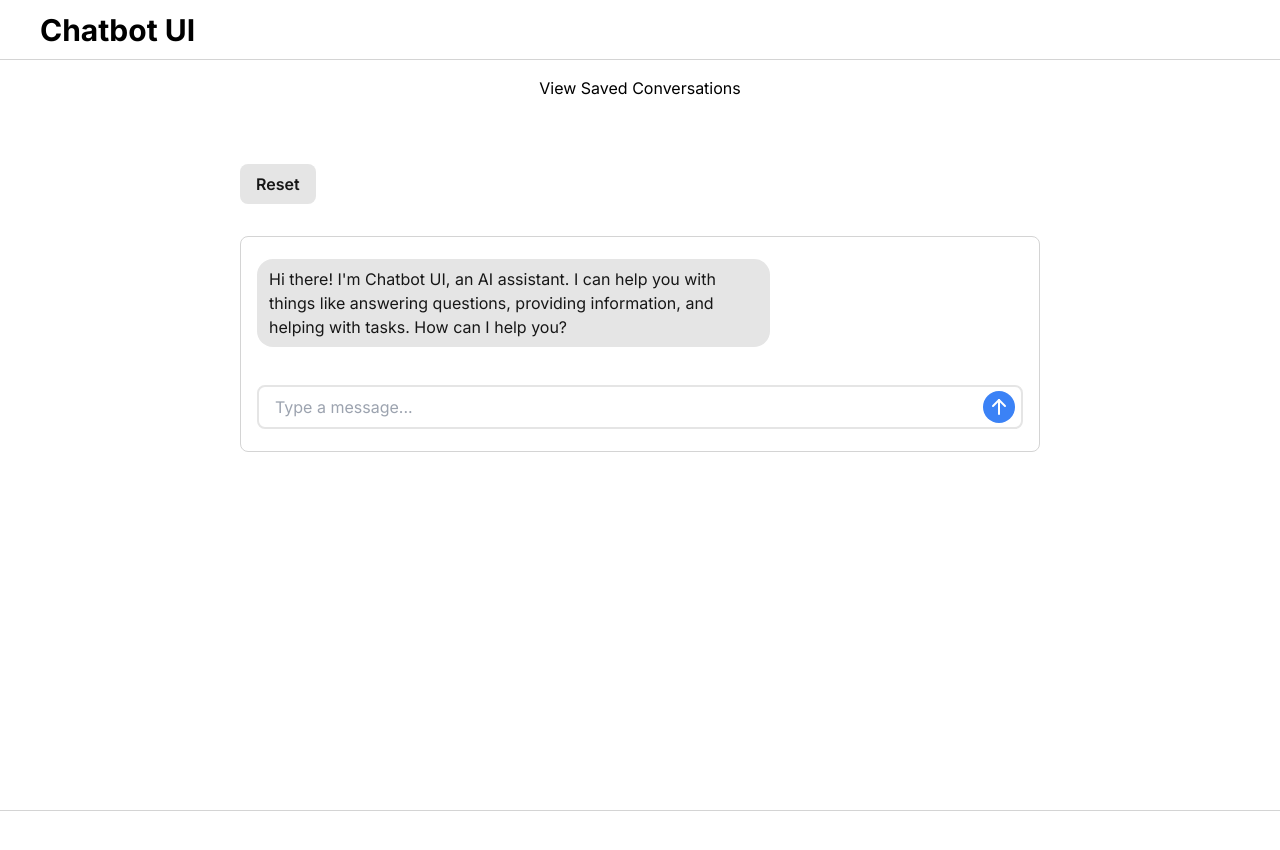
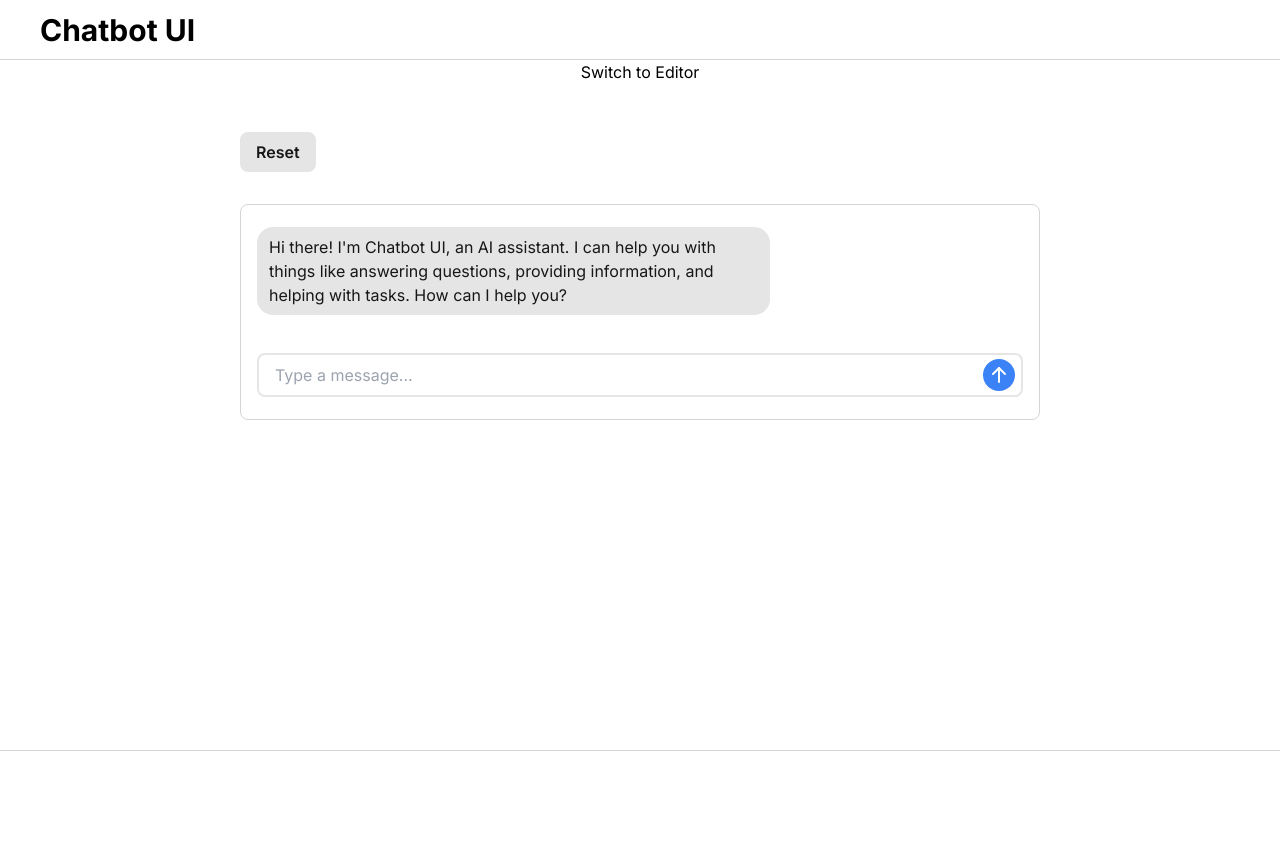
Before and after one commit to DanPace725/chatbot-ui-lite2, a Next.js app: page / in a window 1280 px wide. Shown: the top 850 px of the page. After the commit the page ends 800 px from the top, so only its background shows below. Built offline with nearby package versions, Linux system fonts and the light colour scheme; no server answers.

Commit message:
toggle function

```diff
--- /dev/null
+++ b/components/Editor/Editor.tsx
@@ -0,0 +1,4 @@
+
+export const Editor= () => {
+  return <p>Hello World!</p>;
+};
--- a/pages/index.tsx
+++ b/pages/index.tsx
@@ -7,15 +7,18 @@ import Head from "next/head";
 import { useEffect, useRef, useState } from "react";
 import { supabase } from "@/supabaseClient";
 import { v4 as uuidv4 } from 'uuid';
+import { Editor } from "@/components/Editor/Editor";
 
 export default function Home() {
  const [messages, setMessages] = useState<Message[]>([]);
  const [loading, setLoading] = useState<boolean>(false);
  const [conversationId, setConversationId] = useState<string | null>(null);
  const messagesEndRef = useRef<HTMLDivElement>(null);
- // Add a new state variable for toggling the view
- const [showConversations, setShowConversations] = useState<boolean>(false);
+ const [currentView, setCurrentView] = useState('chat'); // 'chat' or 'editor'
 
+ const toggleView = () => {
+  setCurrentView(currentView === 'chat' ? 'editor' : 'chat');
+};
 
 
  function generateConversationId() {
@@ -200,23 +203,24 @@ const fetchConversations = async () => {
       </Head>
 
 
-        <Navbar />
+
         <div className="flex flex-col h-screen">
-        {/* Toggle button */}
-        <button onClick={() => setShowConversations(!showConversations)} className="m-4">
-          {showConversations ? "Back to Chat" : "View Saved Conversations"}
-        </button>
-
-        {/* Conditional rendering based on showConversations state */}
-        <div className="flex-1 overflow-auto">
+          <Navbar />
+          <button onClick={toggleView} className="toggle-button">
+            Switch to {currentView === 'chat' ? 'Editor' : 'Chat'}
+          </button>
+          <div className="flex-1 overflow-auto">
 
             <div className="max-w-[800px] mx-auto mt-4 sm:mt-12">
+            {currentView === 'chat' ? (
               <Chat
                 messages={messages}
                 loading={loading}
                 onSend={handleSend}
                 onReset={handleReset}
-              />
+              />) : (
+                <Editor />
+              )}
               <div ref={messagesEndRef} />
             </div>
 
```
